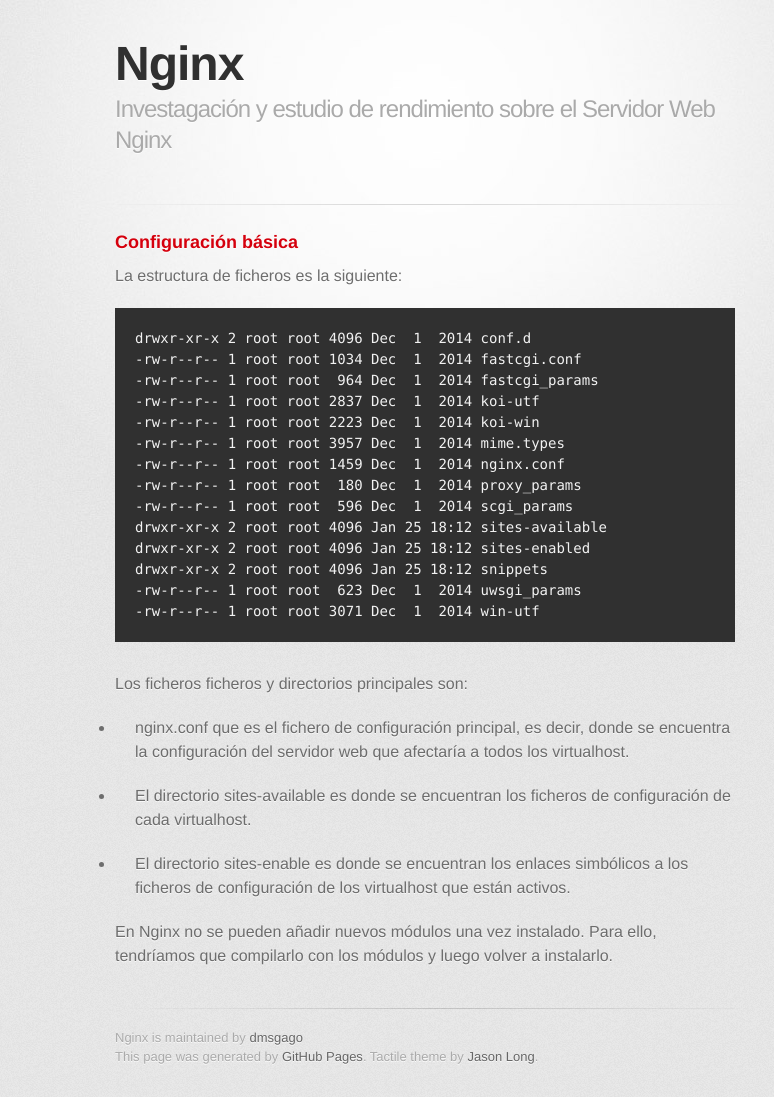
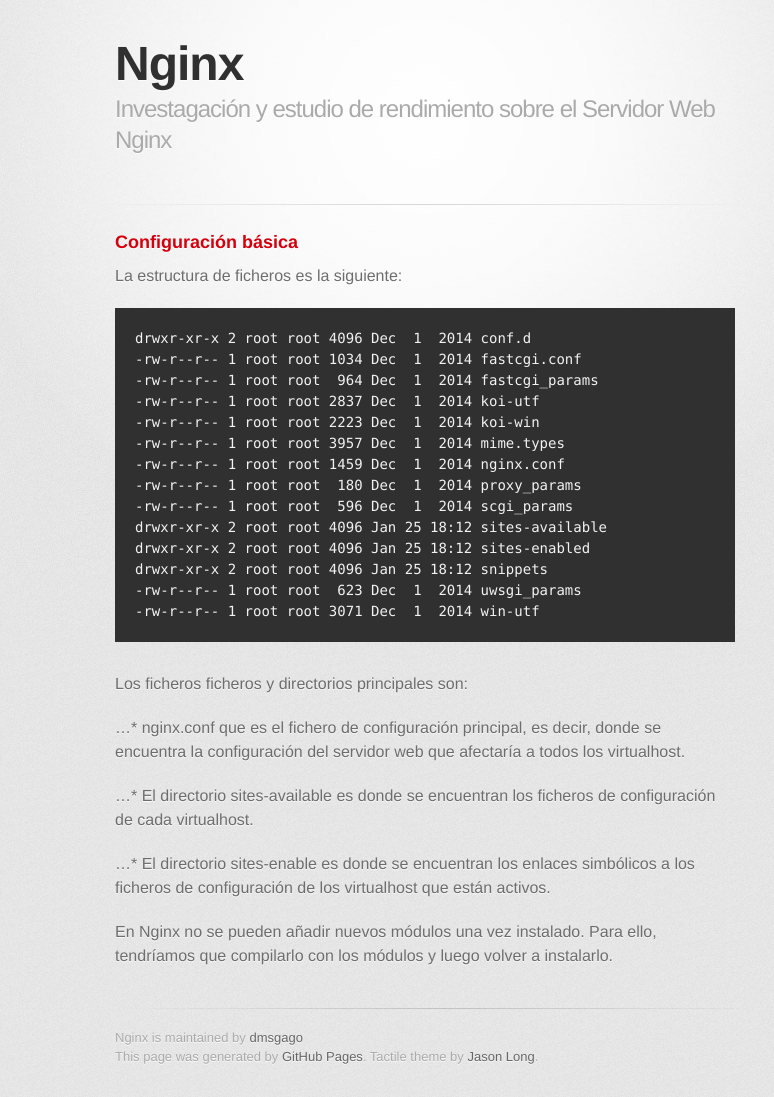
Before and after one commit to dmsgago/nginx, a Jekyll site: the page built from basic/index.md, in a window 1280 px wide. Shown: the whole page, without its empty margins (215-989 px from the left). Built offline with Jekyll 4.4.1, drawn with Linux system fonts in a browser that asks for light colours; some web fonts are replaced.

```diff
--- a/basic/index.md
+++ b/basic/index.md
@@ -26,10 +26,10 @@ La estructura de ficheros es la siguiente:
 
 Los ficheros ficheros y directorios principales son:
 
- * nginx.conf  que es el fichero de configuración principal, es decir, donde se encuentra la configuración del servidor web que afectaría a todos los virtualhost.
+...* nginx.conf  que es el fichero de configuración principal, es decir, donde se encuentra la configuración del servidor web que afectaría a todos los virtualhost.
 
- * El directorio sites-available es donde se encuentran los ficheros de configuración de cada virtualhost.
+...* El directorio sites-available es donde se encuentran los ficheros de configuración de cada virtualhost.
 
- * El directorio sites-enable es donde se encuentran los enlaces simbólicos a los ficheros de configuración de los virtualhost que están activos.
+...* El directorio sites-enable es donde se encuentran los enlaces simbólicos a los ficheros de configuración de los virtualhost que están activos.
 
 En Nginx no se pueden añadir nuevos módulos una vez instalado. Para ello, tendríamos que compilarlo con los módulos y luego volver a instalarlo.
```
